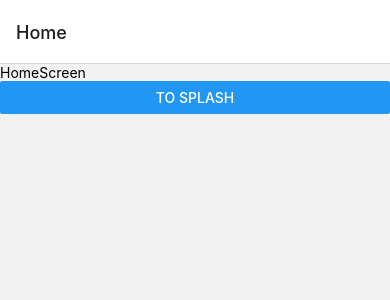
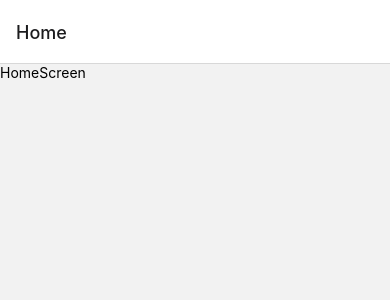
Before and after one commit to AnasJMirza/React-Native-Practice, a React Native app in the folder TodoList/: screen /Home in a window 390 px wide. Shown: the top 300 px of the page. Built offline with nearby package versions, Linux system fonts and the light colour scheme.

Commit message:
Clean some code

```diff
--- a/TodoList/src/screens/homeScreen/HomeScreen.js
+++ b/TodoList/src/screens/homeScreen/HomeScreen.js
@@ -4,16 +4,9 @@ import React from 'react'
 
 const HomeScreen = () => {
 
-    const navigation = useNavigation();
-
-    const handleSplash = ()=> {
-        navigation.navigate('Splash');
-    }
-
   return (
     <View>
       <Text>HomeScreen</Text>
-      <Button title="To Splash" onPress={handleSplash}/>
     </View>
   )
 }
```
Also changed, not shown: 3 other files (tests, documents, lock files or other folders).
